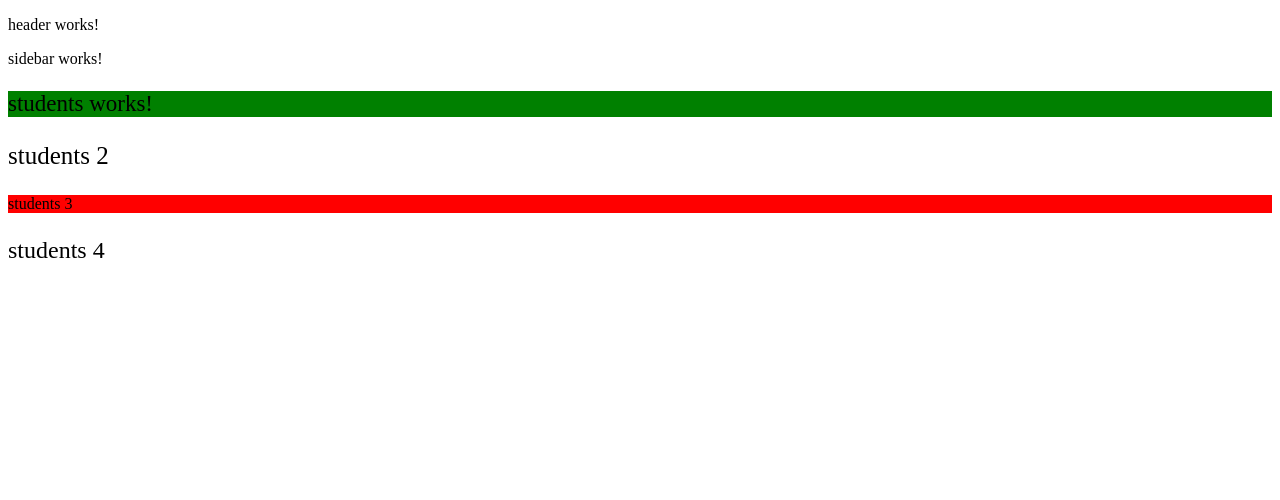
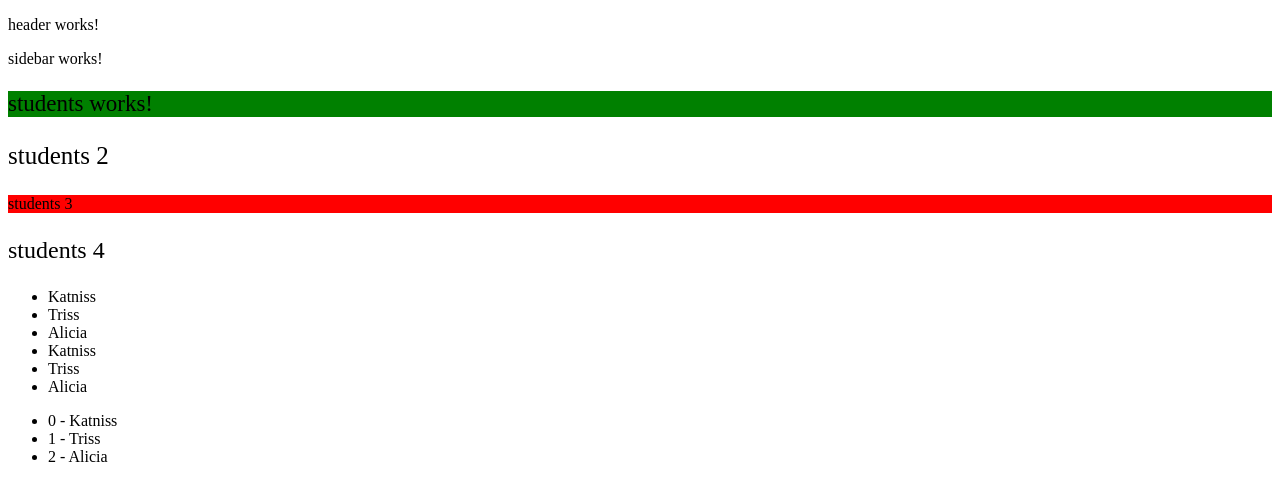
Before and after one commit to VictoriaIleanaRodriguezMora/angular_proyecto, an Angular app: page / in a window 1280 px wide. Shown: the top 500 px of the page. Built offline with nearby package versions, Linux system fonts and the light colour scheme.

Commit message:
Bucle for versión 16 y 17

```diff
--- a/src/app/components/students/students.component.html
+++ b/src/app/components/students/students.component.html
@@ -10,3 +10,27 @@
 
     <p [style.font-size]="size ? 'x-large' : 'smaller' ">students 4</p>
 </div>
+
+
+<!-- ANGULAR 16 -->
+<ul>
+    <li *ngFor="let student of ['Katniss', 'Triss', 'Alicia']">
+        {{student}}
+    </li>
+    <li *ngFor="let student2 of studentsArr">
+        {{student2}}
+    </li>
+</ul>
+<div *ngIf="!studentsArr.length" >No hay estudiantes...</div>
+<!-- ANGULAR 16 -->
+<!-- ANGULAR 17 -->
+<ul>
+    @for(student of studentsArr; track $index) {
+    <li>
+        {{$index}} - {{student}}
+    </li>
+    } @empty {
+    No hay estuudiantes...
+    }
+</ul>
+<!-- ANGULAR 17 -->
--- a/src/app/components/students/students.component.ts
+++ b/src/app/components/students/students.component.ts
@@ -6,8 +6,9 @@ import { Component } from '@angular/core';
   styleUrl: './students.component.css'
 })
 export class StudentsComponent {
-  myFontSize = 23;
-  myFontSize2 = 25 + 'px';
-  hayError = true;
-  size = 'smaller';
+  myFontSize: Number = 23;
+  myFontSize2: String = 25 + 'px';
+  hayError: Boolean = true;
+  size: String = 'smaller';
+  studentsArr = ['Katniss', 'Triss', 'Alicia']
 }
```
